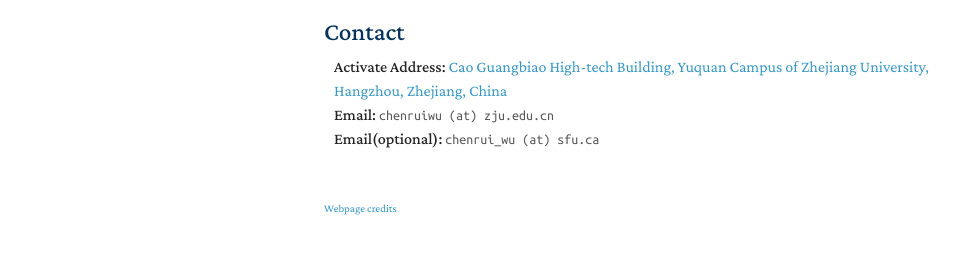
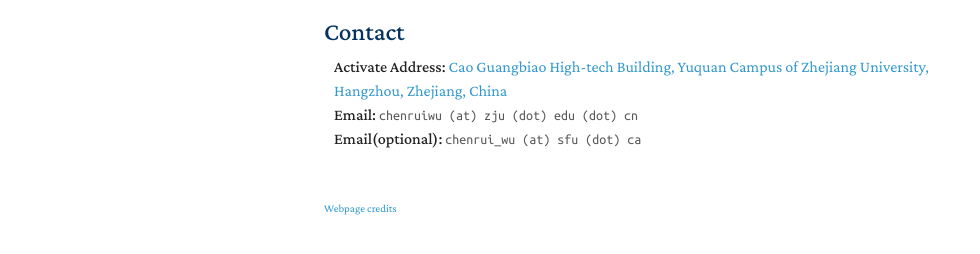
Before and after one commit to wuchenrui/wuchenrui.github.io, a Jekyll site: the page built from index.md, in a window 1280 px wide and 900 px high, scrolled down 1900 px. Shown: the part 611-865 px from the top of the window, without its empty margins (146-1126 px from the left). Built offline with Jekyll 4.4.1, drawn with Linux system fonts in a browser that asks for light colours; a style sheet for code colours, icons or effects is not loaded; our own code applies the rules of GitHub Pages for plain Markdown files.

Commit message:
Add files via upload

```diff
--- a/_includes/contact.md
+++ b/_includes/contact.md
@@ -5,7 +5,7 @@
 <p style="padding-left: 10px;">
 <strong>Activate Address:</strong> <a href="https://www.google.com/maps/place/%E6%9B%B9%E5%85%89%E5%BD%AA%E9%AB%98%E7%A7%91%E6%8A%80%E5%A4%A7%E6%A5%BC/@30.25905,120.1192621,17z/data=!3m1!4b1!4m6!3m5!1s0x344b62e7a20a515d:0x7616193ac333173b!8m2!3d30.25905!4d120.121837!16s%2Fg%2F1w0s9lfl?entry=ttu&g_ep=EgoyMDI0MTEwNi4wIKXMDSoASAFQAw%3D%3D">Cao Guangbiao High-tech Building, Yuquan Campus of Zhejiang University, Hangzhou, Zhejiang, China</a>
 <br />
-<strong>Email:</strong> <email> chenruiwu (at) zju.edu.cn</email>
+<strong>Email:</strong> <email> chenruiwu (at) zju (dot) edu (dot) cn</email>
 <br />
-<strong>Email(optional):</strong> <email> chenrui_wu (at) sfu.ca</email>
+<strong>Email(optional):</strong> <email> chenrui_wu (at) sfu (dot) ca</email>
 </p>
```
